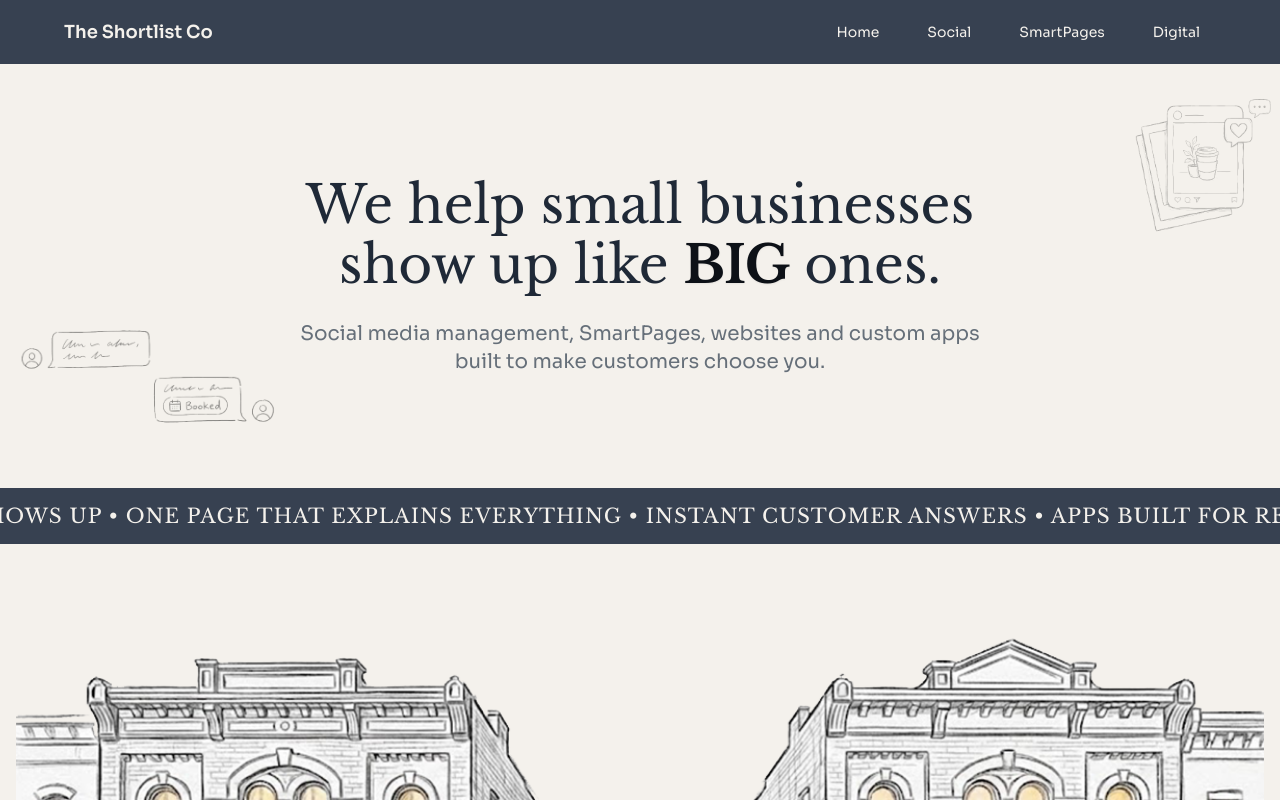
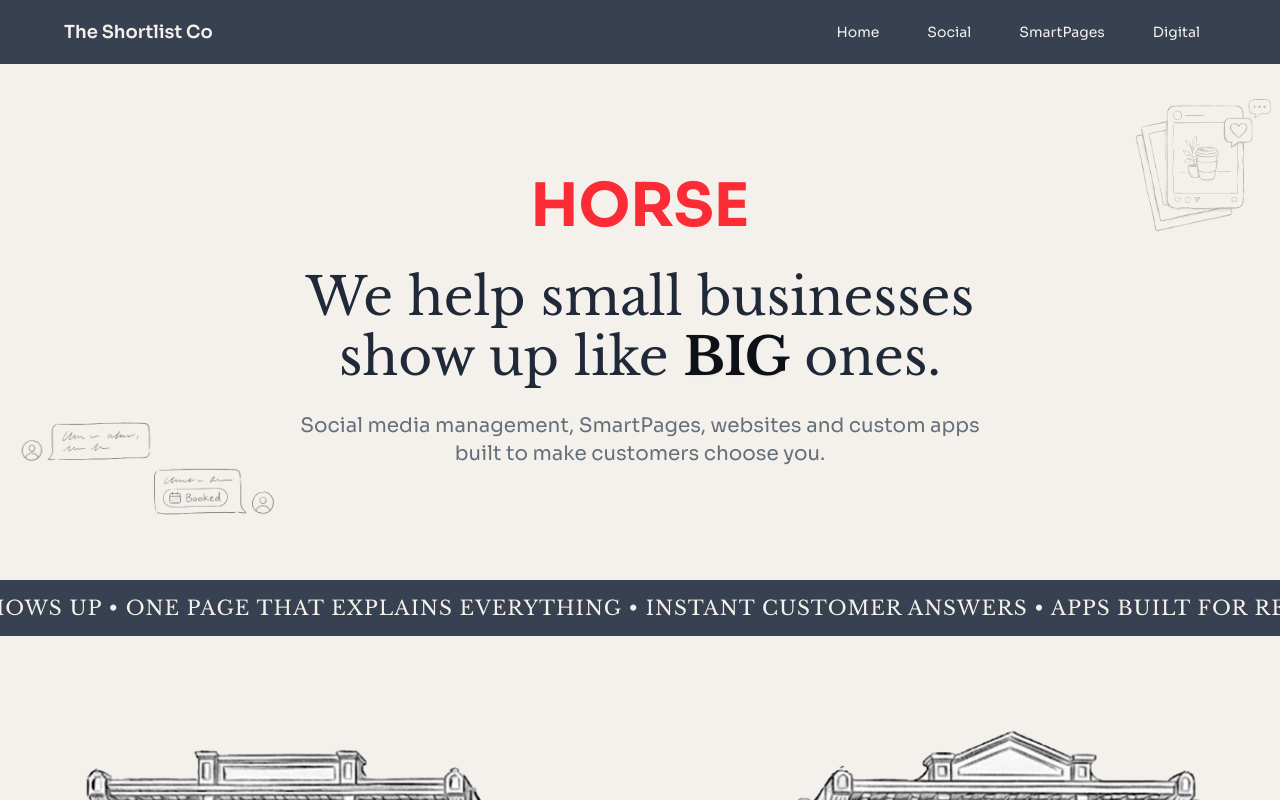
Before and after one commit to Dunzoai/shortlist-pass-hub, a Next.js app: page / in a window 1280 px wide. Shown: the top 800 px of the page. Built offline with nearby package versions, Linux system fonts and the light colour scheme.

Commit message:
TEST: Add HORSE header

```diff
--- a/src/app/page.tsx
+++ b/src/app/page.tsx
@@ -463,6 +463,9 @@ export default function Home() {
               variants={staggerContainer}
               className="max-w-4xl mx-auto text-center"
             >
+              {/* TEST HEADER */}
+              <h1 className="text-6xl font-bold text-red-500 mb-8">HORSE</h1>
+
               {/* Headline - OPTION 2 & 3: appears first, BIG has visual weight */}
               <motion.h1
                 variants={fadeUpVariant}
```
